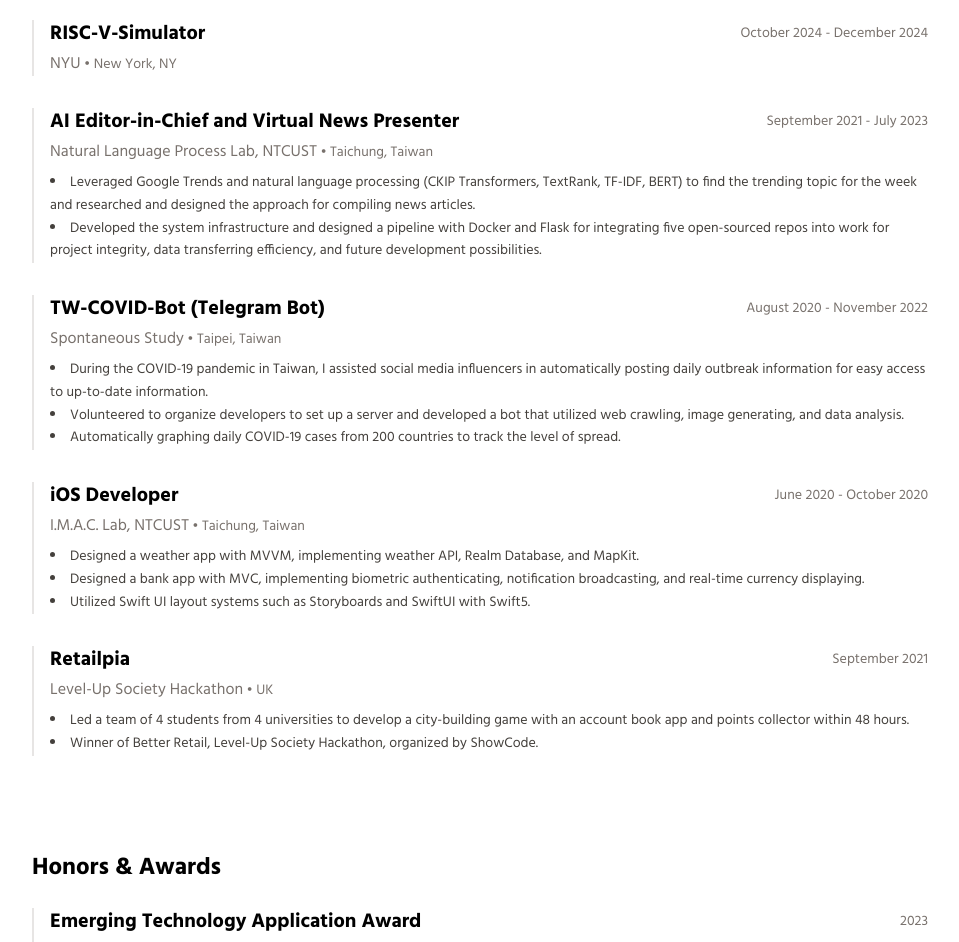
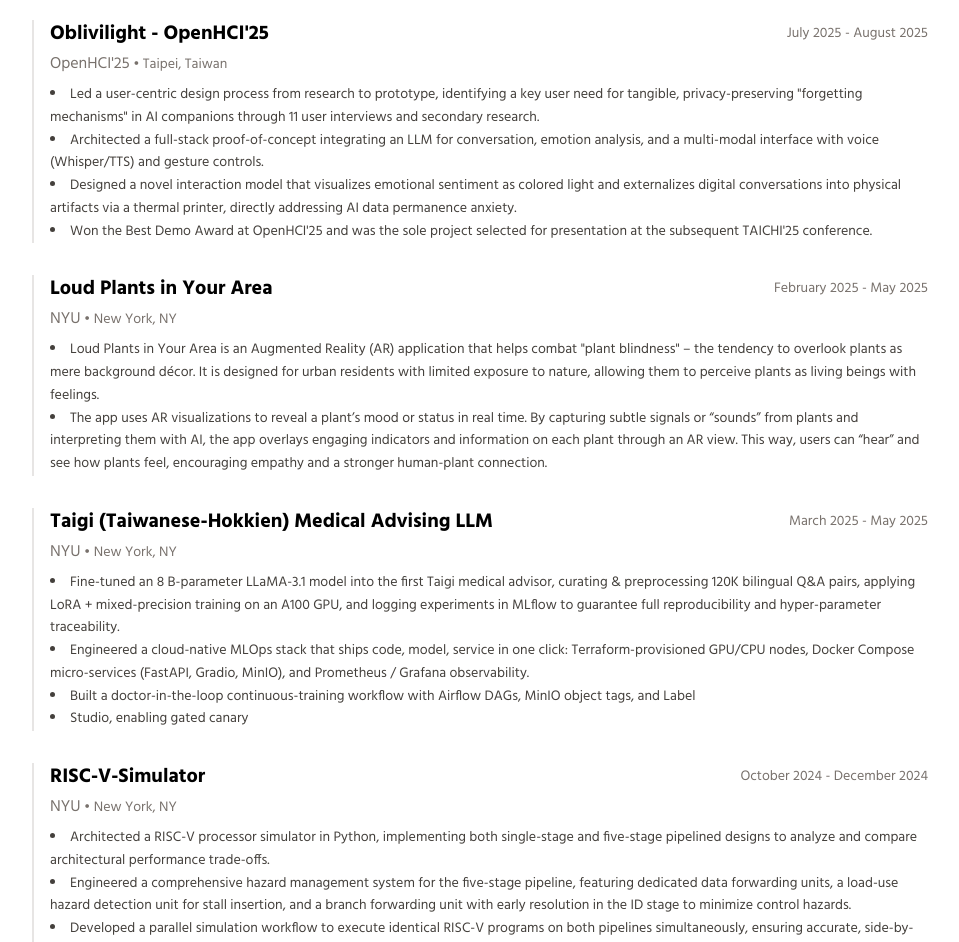
Before and after one commit to iridiumtao/iridiumtao.github.io, a Next.js app: page /resume in a window 1280 px wide. Shown: the part 2160-3102 px from the top of the page, without its empty margins (160-1119 px from the left). Built offline with nearby package versions, Linux system fonts and the light colour scheme.

Commit message:
updated resume, fixed edit sorting

```diff
--- a/data/portfolio.json
+++ b/data/portfolio.json
@@ -235,12 +235,54 @@
     },
     "projects": [
       {
+        "id": "b2787423-bef6-463a-9e8c-7c973939e4eb",
+        "title": " Oblivilight - OpenHCI'25",
+        "organization": "OpenHCI'25",
+        "location": "Taipei, Taiwan",
+        "dates": "July 2025 - August 2025",
+        "details": [
+          "Led a user-centric design process from research to prototype, identifying a key user need for tangible, privacy-preserving \"forgetting mechanisms\" in AI companions through 11 user interviews and secondary research.",
+          "Architected a full-stack proof-of-concept integrating an LLM for conversation, emotion analysis, and a multi-modal interface with voice (Whisper/TTS) and gesture controls.",
+          "Designed a novel interaction model that visualizes emotional sentiment as colored light and externalizes digital conversations into physical artifacts via a thermal printer, directly addressing AI data permanence anxiety.",
+          "Won the Best Demo Award at OpenHCI'25 and was the sole project selected for presentation at the subsequent TAICHI'25 conference."
+        ]
+      },
+      {
+        "id": "4391db8e-1b56-435e-a510-f929e328a871",
+        "title": " Loud Plants in Your Area",
+        "organization": "NYU",
+        "location": "New York, NY",
+        "dates": "February 2025 - May 2025",
+        "details": [
+          "Loud Plants in Your Area is an Augmented Reality (AR) application that helps combat \"plant blindness\" – the tendency to overlook plants as mere background décor. It is designed for urban residents with limited exposure to nature, allowing them to perceive plants as living beings with feelings.",
+          "The app uses AR visualizations to reveal a plant’s mood or status in real time. By capturing subtle signals or “sounds” from plants and interpreting them with AI, the app overlays engaging indicators and information on each plant through an AR view. This way, users can “hear” and see how plants feel, encouraging empathy and a stronger human-plant connection."
+        ]
+      },
+      {
+        "id": "843a0605-bfc9-47e7-bccb-52d310723cfe",
+        "title": " Taigi (Taiwanese-Hokkien) Medical Advising LLM",
+        "organization": "NYU",
+        "location": "New York, NY",
+        "dates": "March 2025 - May 2025",
+        "details": [
+          "Fine-tuned an 8 B-parameter LLaMA-3.1 model into the first Taigi medical advisor, curating & preprocessing 120K bilingual Q&A pairs, applying LoRA + mixed-precision training on an A100 GPU, and logging experiments in MLflow to guarantee full reproducibility and hyper-parameter traceability.",
+          "Engineered a cloud-native MLOps stack that ships code, model, service in one click: Terraform-provisioned GPU/CPU nodes, Docker Compose micro-services (FastAPI, Gradio, MinIO), and Prometheus / Grafana observability.",
+          "Built a doctor-in-the-loop continuous-training workflow with Airflow DAGs, MinIO object tags, and Label",
+          "Studio, enabling gated canary"
+        ]
+      },
+      {
         "id": "1",
         "title": "RISC-V-Simulator",
         "organization": "NYU",
         "location": "New York, NY",
         "dates": "October 2024 - December 2024",
-        "details": ""
+        "details": [
+          "Architected a RISC-V processor simulator in Python, implementing both single-stage and five-stage pipelined designs to analyze and compare architectural performance trade-offs.",
+          "Engineered a comprehensive hazard management system for the five-stage pipeline, featuring dedicated data forwarding units, a load-use hazard detection unit for stall insertion, and a branch forwarding unit with early resolution in the ID stage to minimize control hazards.",
+          "Developed a parallel simulation workflow to execute identical RISC-V programs on both pipelines simultaneously, ensuring accurate, side-by-side comparison of outputs and performance metrics.",
+          "Built an automated performance analysis module that calculates and reports key metrics, including total cycle count, instructions per cycle (IPC), and cycles per instruction (CPI) for each processor core."
+        ]
       },
       {
         "id": "2",
@@ -291,6 +333,13 @@
     ],
     "honors": [
       {
+        "id": "7c11e028-878a-4373-b445-9b6d792d3ef2",
+        "title": "Best Demo Award",
+        "event": "OpenHCI'25",
+        "location": "Taipei, Taiwan",
+        "year": "2025"
+      },
+      {
         "id": "1",
         "title": "Emerging Technology Application Award",
         "event": "Fi-Award 2023 by the 13th International Conference on Frontier Computing",
--- a/pages/edit.js
+++ b/pages/edit.js
@@ -212,7 +212,6 @@
       resume: {
         ...data.resume,
         experiences: [
-          ...data.resume.experiences,
           {
             id: uuidv4(),
             dates: "Enter Dates",
@@ -220,6 +219,7 @@
             position: "Frontend Engineer at X",
             bullets: "Worked on the frontend of a React application",
           },
+          ...data.resume.experiences,
         ],
       },
     });
@@ -261,7 +261,6 @@
       resume: {
         ...data.resume,
         projects: [
-          ...data.resume.projects,
           {
             id: uuidv4(),
             title: "New Project",
@@ -270,6 +269,7 @@
             dates: "Dates",
             details: "",
           },
+          ...data.resume.projects,
         ],
       },
     });
@@ -297,7 +297,6 @@
       resume: {
         ...data.resume,
         honors: [
-          ...data.resume.honors,
           {
             id: uuidv4(),
             title: "New Honor",
@@ -305,6 +304,7 @@
             location: "Location",
             year: "Year",
           },
+          ...data.resume.honors,
         ],
       },
     });
--- a/pages/resume.js
+++ b/pages/resume.js
@@ -30,6 +30,26 @@
       {y: 0, x: 0, transform: "scale(1)"}
     );
   }, []);
+
+  const getSortableDate = (dateString) => {
+    if (!dateString) return new Date(0);
+    const lowerDateString = dateString.toString().toLowerCase();
+    if (lowerDateString.includes('present') || lowerDateString.includes('current')) return new Date();
+
+    const dateParts = lowerDateString.split(' - ');
+    const endDateString = dateParts.length > 1 ? dateParts[1] : dateParts[0];
+
+    const date = new Date(endDateString);
+    if (!isNaN(date.getTime())) return date;
+
+    const yearMatch = endDateString.match(/\d{4}/);
+    if (yearMatch) {
+      const yearDate = new Date(yearMatch[0]);
+      if (!isNaN(yearDate.getTime())) return yearDate;
+    }
+
+    return new Date(0);
+  };
 
   return (
     <div className={`relative`}>
@@ -73,7 +93,9 @@
           {/* Education Section */}
           <div ref={eduRef} className="w-full mt-10 max-w-4xl">
             <h2 className="text-2xl font-bold mb-6">Education</h2>
-            {data.resume.education.map((edu) => (
+            {[...data.resume.education]
+              .sort((a, b) => getSortableDate(b.universityDate) - getSortableDate(a.universityDate))
+              .map((edu) => (
               <div
                 key={edu.id}
                 className="mb-8 border-l-2 border-border-primary-light dark:border-border-primary-dark pl-4"
@@ -159,7 +181,9 @@
           {/* Experience Section */}
           <div ref={expRef} className="w-full mt-16 max-w-4xl">
             <h2 className="text-2xl font-bold mb-6">Professional Experience</h2>
-            {data.resume.experiences.map((exp) => (
+            {[...data.resume.experiences]
+              .sort((a, b) => getSortableDate(b.dates) - getSortableDate(a.dates))
+              .map((exp) => (
               <div
                 key={exp.id}
                 className="mb-8 border-l-2 border-border-primary-light dark:border-border-primary-dark pl-4"
@@ -199,9 +223,11 @@
           {/* Projects Section */}
           <div ref={projectsRef} className="w-full mt-16 max-w-4xl">
             <h2 className="text-2xl font-bold mb-6">Projects</h2>
-            {data.resume.projects.map((project, index) => (
+            {[...data.resume.projects]
+              .sort((a, b) => getSortableDate(b.dates) - getSortableDate(a.dates))
+              .map((project) => (
               <div
-                key={index}
+                key={project.id}
                 className="mb-8 border-l-2 border-border-primary-light dark:border-border-primary-dark pl-4"
               >
                 <div className="flex justify-between items-center">
@@ -238,9 +264,11 @@
           {/* Honors Section */}
           <div ref={honorsRef} className="w-full mt-16 max-w-4xl">
             <h2 className="text-2xl font-bold mb-6">Honors & Awards</h2>
-            {data.resume.honors.map((honor, index) => (
+            {[...data.resume.honors]
+              .sort((a, b) => getSortableDate(b.year) - getSortableDate(a.year))
+              .map((honor) => (
               <div
-                key={index}
+                key={honor.id}
                 className="mb-8 border-l-2 border-border-primary-light dark:border-border-primary-dark pl-4"
               >
                 <div className="flex justify-between items-center">
```
